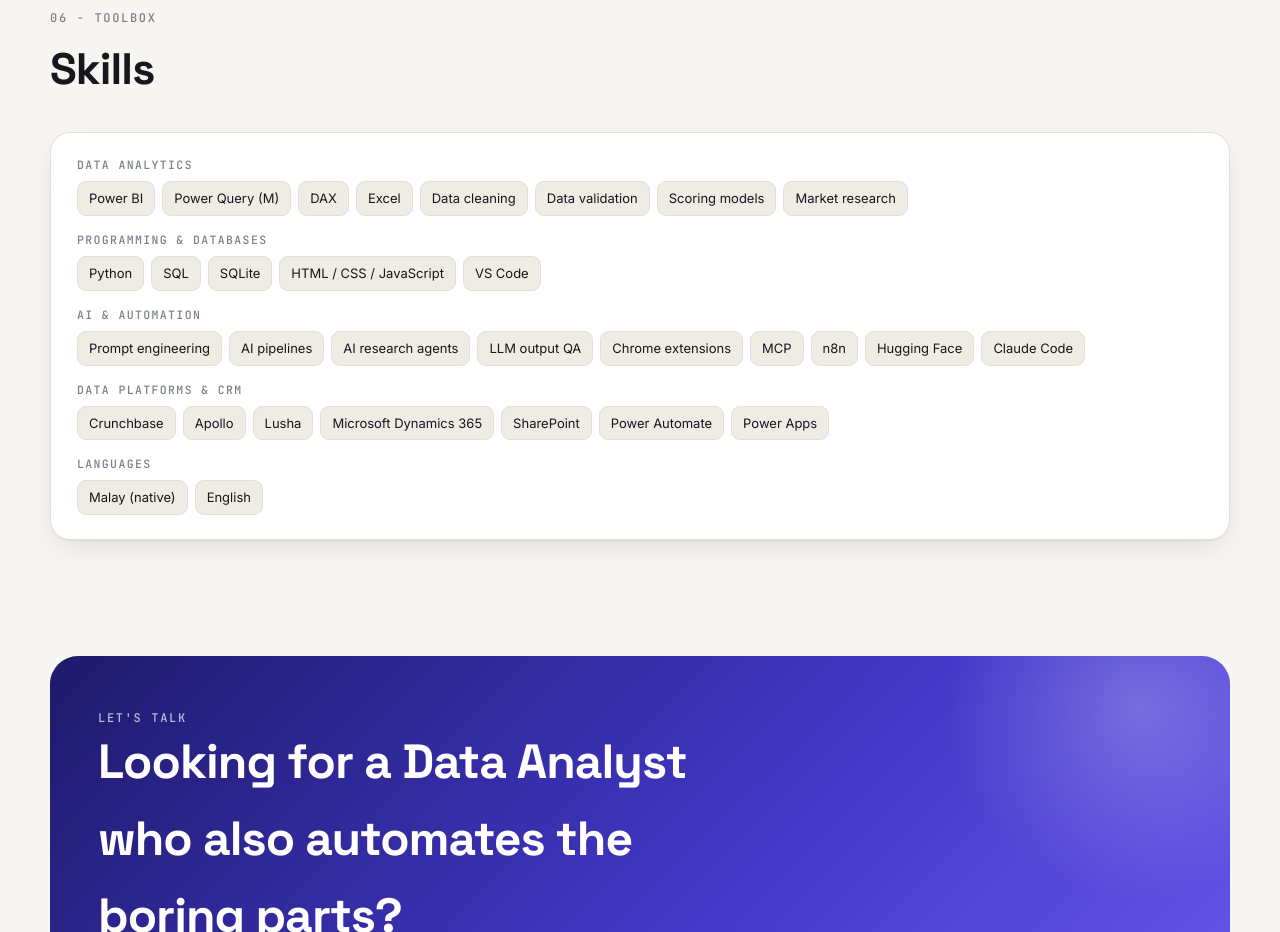
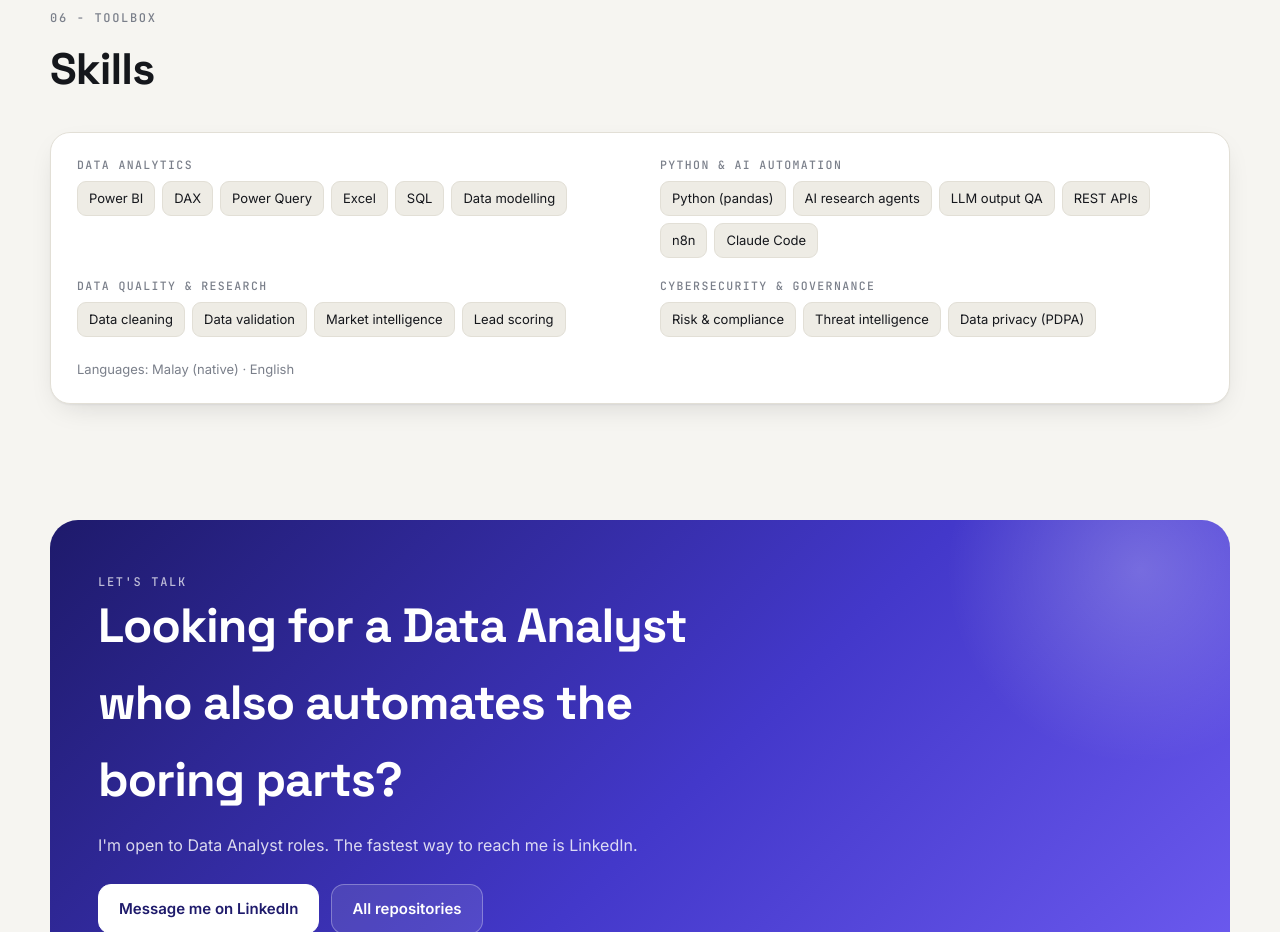
Before and after one commit to ainunizhar/ainunizhar.github.io, a plain HTML site: page index.html in a window 1280 px wide. Shown: the part 8720-9652 px from the top of the page. Drawn offline with Linux system fonts and the light colour scheme.

Commit message:
Shorter skills section: 4 focused groups
Co-Authored-By: Claude Opus 5.5 <noreply@anthropic.com>

```diff
--- a/index.html
+++ b/index.html
@@ -183,6 +183,10 @@ section.block{padding:84px 0 20px}
 .chips{display:flex;flex-wrap:wrap;gap:7px;margin:0 0 16px;padding:0;list-style:none}
 .chips li{font-size:13px;padding:6px 11px;border-radius:9px;background:var(--bg-2);border:1px solid var(--line)}
 .panel h4{margin:0 0 9px;font:500 11.5px var(--mono);letter-spacing:.12em;text-transform:uppercase;color:var(--ink-3)}
+.skills{display:grid;grid-template-columns:repeat(2,1fr);gap:6px 40px}
+.skills .chips{margin-bottom:14px}
+.skills .note{grid-column:1/-1;margin:2px 0 0}
+@media (max-width:760px){.skills{grid-template-columns:1fr}}
 
 /* contact */
 .contact{margin:96px 0 40px;padding:56px 48px;border-radius:28px;background:linear-gradient(135deg,#1E1A6B,#4338CA 55%,#6D5BF0);color:#fff;position:relative;overflow:hidden}
@@ -620,17 +624,16 @@ dialog.lb::backdrop{background:rgba(6,7,10,.82);backdrop-filter:blur(4px)}
   <section class="block" id="skills">
     <div class="wrap">
       <div class="head"><div><div class="kicker">06 - Toolbox</div><h2>Skills</h2></div></div>
-      <div class="panel reveal">
-        <h4>Data analytics</h4>
-        <ul class="chips"><li>Power BI</li><li>Power Query (M)</li><li>DAX</li><li>Excel</li><li>Data cleaning</li><li>Data validation</li><li>Scoring models</li><li>Market research</li></ul>
-        <h4>Programming &amp; databases</h4>
-        <ul class="chips"><li>Python</li><li>SQL</li><li>SQLite</li><li>HTML / CSS / JavaScript</li><li>VS Code</li></ul>
-        <h4>AI &amp; automation</h4>
-        <ul class="chips"><li>Prompt engineering</li><li>AI pipelines</li><li>AI research agents</li><li>LLM output QA</li><li>Chrome extensions</li><li>MCP</li><li>n8n</li><li>Hugging Face</li><li>Claude Code</li></ul>
-        <h4>Data platforms &amp; CRM</h4>
-        <ul class="chips"><li>Crunchbase</li><li>Apollo</li><li>Lusha</li><li>Microsoft Dynamics 365</li><li>SharePoint</li><li>Power Automate</li><li>Power Apps</li></ul>
-        <h4>Languages</h4>
-        <ul class="chips" style="margin-bottom:0"><li>Malay (native)</li><li>English</li></ul>
+      <div class="panel reveal skills">
+        <div><h4>Data analytics</h4>
+          <ul class="chips"><li>Power BI</li><li>DAX</li><li>Power Query</li><li>Excel</li><li>SQL</li><li>Data modelling</li></ul></div>
+        <div><h4>Python &amp; AI automation</h4>
+          <ul class="chips"><li>Python (pandas)</li><li>AI research agents</li><li>LLM output QA</li><li>REST APIs</li><li>n8n</li><li>Claude Code</li></ul></div>
+        <div><h4>Data quality &amp; research</h4>
+          <ul class="chips"><li>Data cleaning</li><li>Data validation</li><li>Market intelligence</li><li>Lead scoring</li></ul></div>
+        <div><h4>Cybersecurity &amp; governance</h4>
+          <ul class="chips"><li>Risk &amp; compliance</li><li>Threat intelligence</li><li>Data privacy (PDPA)</li></ul></div>
+        <p class="note">Languages: Malay (native) · English</p>
       </div>
     </div>
   </section>
```
